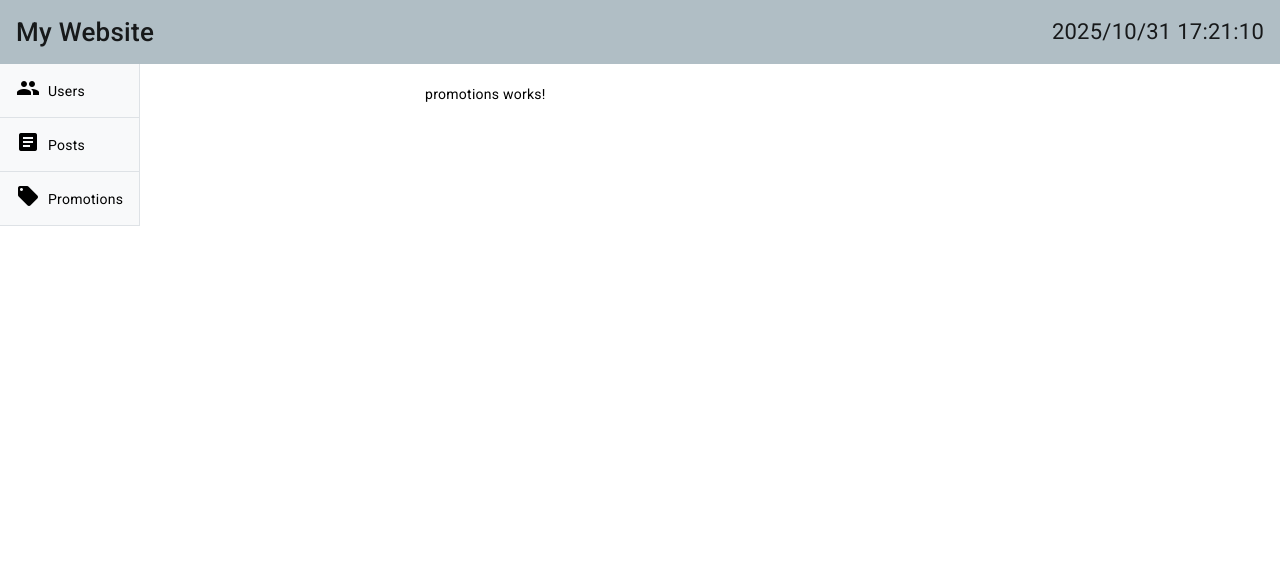
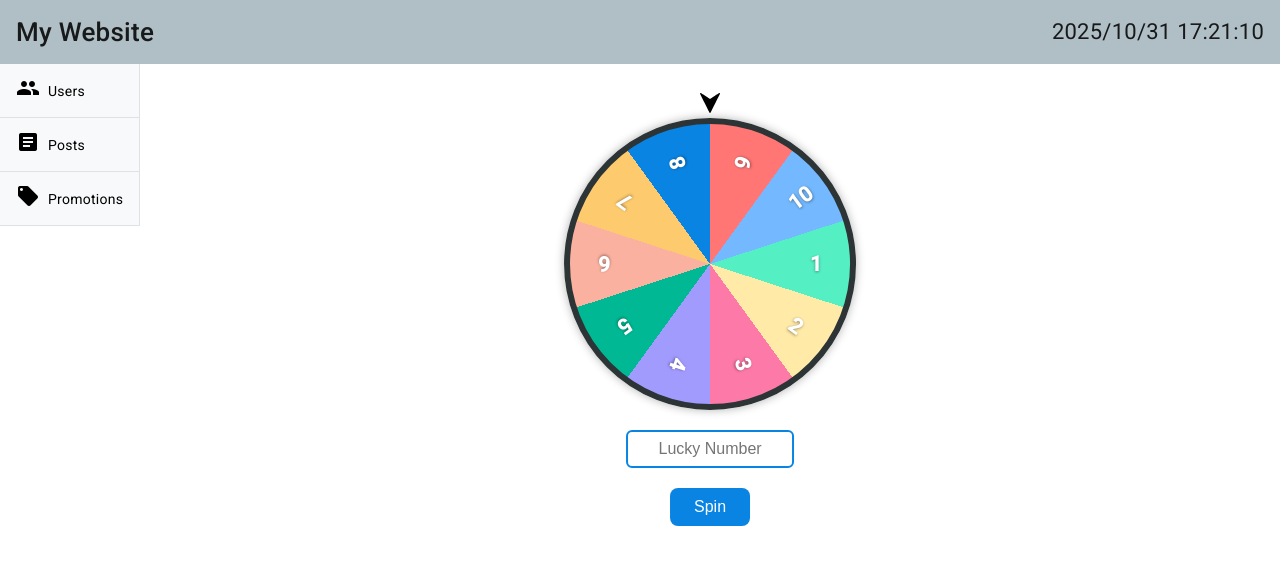
Before and after one commit to Akaki-Vashakidze/hiring-task-app, an Angular app: page /promotions in a window 1280 px wide. Shown: the top 564 px of the page. Built offline with nearby package versions, Linux system fonts and the light colour scheme.

Commit message:
lucky wheel finished

```diff
--- a/angular.json
+++ b/angular.json
@@ -27,10 +27,7 @@
             "tsConfig": "tsconfig.app.json",
             "inlineStyleLanguage": "scss",
             "assets": [
-              {
-                "glob": "**/*",
-                "input": "public"
-              }
+              "src/assets"
             ],
             "styles": [
               "@angular/material/prebuilt-themes/pink-bluegrey.css",
@@ -87,10 +84,7 @@
             "tsConfig": "tsconfig.spec.json",
             "inlineStyleLanguage": "scss",
             "assets": [
-              {
-                "glob": "**/*",
-                "input": "public"
-              }
+              "src/assets"
             ],
             "styles": [
               "@angular/material/prebuilt-themes/azure-blue.css",
--- a/src/app/app.config.ts
+++ b/src/app/app.config.ts
@@ -1,9 +1,10 @@
 import { ApplicationConfig, provideZoneChangeDetection } from '@angular/core';
 import { provideRouter } from '@angular/router';
 
+import { provideAnimations } from '@angular/platform-browser/animations';
 import { routes } from './app.routes';
 import { provideHttpClient } from '@angular/common/http';
 
 export const appConfig: ApplicationConfig = {
-  providers: [provideZoneChangeDetection({ eventCoalescing: true }), provideRouter(routes),  provideHttpClient()]
+  providers: [provideZoneChangeDetection({ eventCoalescing: true }), provideRouter(routes),  provideHttpClient(), provideAnimations()]
 };
--- /dev/null
+++ b/src/app/components/lucky-wheel/lucky-wheel.component.html
@@ -0,0 +1,19 @@
+<div class="wheel-container">
+  <div class="wheel-wrapper">
+    <img class="wheel-arrow" src="assets/imgs/40168.svg" width="20" />
+
+    <div class="wheel" [@spin]="{ value: state, params: { rotation: rotation } }">
+      <div
+        class="segment"
+        *ngFor="let num of numbers; let i = index"
+        [style.transform]="'rotate(' + (i * 36) + 'deg)'"
+      >
+        <span>{{ num }}</span>
+      </div>
+    </div>
+  </div>
+
+  <input *ngIf="action == 'spin'" type="text" placeholder="Lucky Number" [(ngModel)]="luckyNumber" />
+  <button *ngIf="action == 'spin'" (click)="spin()">Spin</button>
+  <button *ngIf="action == 'refresh'" (click)="refresh()">Refresh</button>
+</div>
--- /dev/null
+++ b/src/app/components/lucky-wheel/lucky-wheel.component.scss
@@ -0,0 +1,91 @@
+.wheel-container {
+    display: flex;
+    flex-direction: column;
+    align-items: center;
+    justify-content: center;
+    height: 450px;
+    gap: 20px;
+}
+
+.wheel {
+    position: relative;
+    width: 280px;
+    height: 280px;
+    border-radius: 50%;
+    border: 6px solid #2d3436;
+    overflow: hidden;
+    box-shadow: 0 0 10px rgba(0, 0, 0, 0.3);
+    background: conic-gradient(#ff7675 0deg 36deg,
+            #74b9ff 36deg 72deg,
+            #55efc4 72deg 108deg,
+            #ffeaa7 108deg 144deg,
+            #fd79a8 144deg 180deg,
+            #a29bfe 180deg 216deg,
+            #00b894 216deg 252deg,
+            #fab1a0 252deg 288deg,
+            #fdcb6e 288deg 324deg,
+            #0984e3 324deg 360deg);
+}
+
+.segment {
+    position: absolute;
+    width: 100%;
+    height: 100%;
+    top: 0;
+    left: 0;
+    transform-origin: center center;
+}
+
+.segment span {
+    position: absolute;
+    top: 50%;
+    left: 50%;
+    transform-origin: center center;
+    transform: translate(-50%, -120px) rotate(-18deg);
+    font-weight: bold;
+    font-size: 1.3rem;
+    color: #fff;
+    text-shadow: 0 1px 3px rgba(0, 0, 0, 0.4);
+    transform: translate(100px, -10px);
+}
+
+input {
+    padding: 8px 12px;
+    border-radius: 6px;
+    border: 2px solid #0984e3;
+    font-size: 16px;
+    width: 140px;
+    text-align: center;
+}
+
+button {
+    background-color: #0984e3;
+    color: white;
+    border: none;
+    padding: 10px 24px;
+    border-radius: 8px;
+    font-size: 16px;
+    cursor: pointer;
+    transition: background-color 0.3s;
+}
+
+button:hover {
+    background-color: #74b9ff;
+}
+
+.wheel-arrow {
+    position: relative;
+    left: 50%;
+    transform: translate(-50%);
+}
+
+@media (max-width: 768px) {
+    .wheel {
+        width: 240px;
+        height: 240px;
+    }
+
+    .segment span {
+    transform: translate(80px, -10px);
+}
+}
--- /dev/null
+++ b/src/app/components/lucky-wheel/lucky-wheel.component.ts
@@ -0,0 +1,67 @@
+import { Component } from '@angular/core';
+import { CommonModule } from '@angular/common';
+import { trigger, state, style, animate, transition } from '@angular/animations';
+import { FormsModule } from '@angular/forms';
+
+@Component({
+  selector: 'app-lucky-wheel',
+  standalone: true,
+  imports: [CommonModule, FormsModule],
+  templateUrl: './lucky-wheel.component.html',
+  styleUrls: ['./lucky-wheel.component.scss'],
+  animations: [
+    trigger('spin', [
+      state('idle', style({ transform: 'rotate({{rotation}}deg)' }), { params: { rotation: 0 } }),
+      state('spinning', style({ transform: 'rotate({{rotation}}deg)' }), { params: { rotation: 360 } }),
+      transition('idle => spinning', animate('4s ease-out'))
+    ])
+  ]
+})
+export class LuckyWheelComponent {
+  state: 'idle' | 'spinning' = 'idle';
+  luckyNumber: string = '';
+  numbers = Array.from({ length: 10 }, (_, i) => i + 1);
+  rotation: number = 0;
+  action: 'spin' | 'refresh' = 'spin';
+  numbersDegrees = [
+    { number: 1, degree: 7 * 36 },
+    { number: 2, degree: 6 * 36  },
+    { number: 3, degree: 5 * 36  },
+    { number: 4, degree: 4 * 36  },
+    { number: 5, degree: 3 * 36  },
+    { number: 6, degree: 2 * 36  },
+    { number: 7, degree: 1 * 36  },
+    { number: 8, degree: 0 * 36  },
+    { number: 9, degree: 9 * 36  },
+    { number: 10, degree: 8 * 36  }
+  ]
+
+spin() {
+  if (this.state === 'spinning') return;
+
+  const luckyIndex = this.numbers.indexOf(+this.luckyNumber);
+  if (luckyIndex === -1) {
+    alert('Enter a valid number!');
+    return;
+  }
+  this.action = 'refresh';
+  const segmentAngle = 360 / this.numbers.length;
+  const fullSpins = Math.floor(Math.random() * 7) + 3;
+  const targetDegree = this.numbersDegrees[luckyIndex].degree + Math.random() * segmentAngle;
+
+  this.rotation = fullSpins * 360 + targetDegree;
+
+  this.state = 'spinning';
+
+  setTimeout(() => {
+    this.state = 'idle';
+  }, 4000);
+}
+
+refresh(){
+  this.action = 'spin'
+  this.luckyNumber = '';
+  this.rotation = 0;
+  this.state = 'idle';
+}
+}
--- a/src/app/components/promotions/promotions.component.html
+++ b/src/app/components/promotions/promotions.component.html
@@ -1 +1 @@
-<p>promotions works!</p>
+<app-lucky-wheel></app-lucky-wheel>
--- a/src/app/components/promotions/promotions.component.ts
+++ b/src/app/components/promotions/promotions.component.ts
@@ -1,8 +1,10 @@
 import { Component } from '@angular/core';
+import { LuckyWheelComponent } from "../lucky-wheel/lucky-wheel.component";
+import { CommonModule } from '@angular/common';
 
 @Component({
   selector: 'app-promotions',
-  imports: [],
+  imports: [CommonModule,LuckyWheelComponent],
   templateUrl: './promotions.component.html',
   styleUrl: './promotions.component.scss'
 })
```
Also changed, not shown: src/assets/imgs/40168.svg (added).
